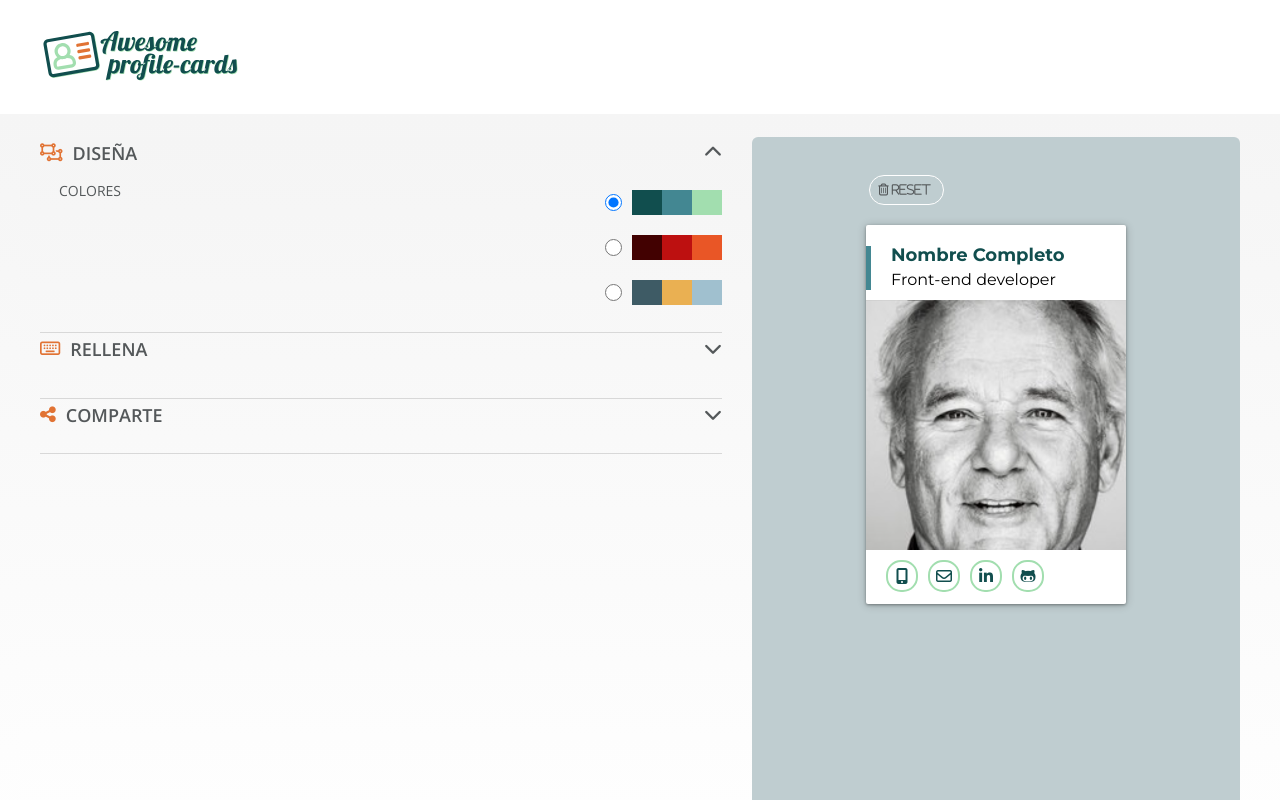
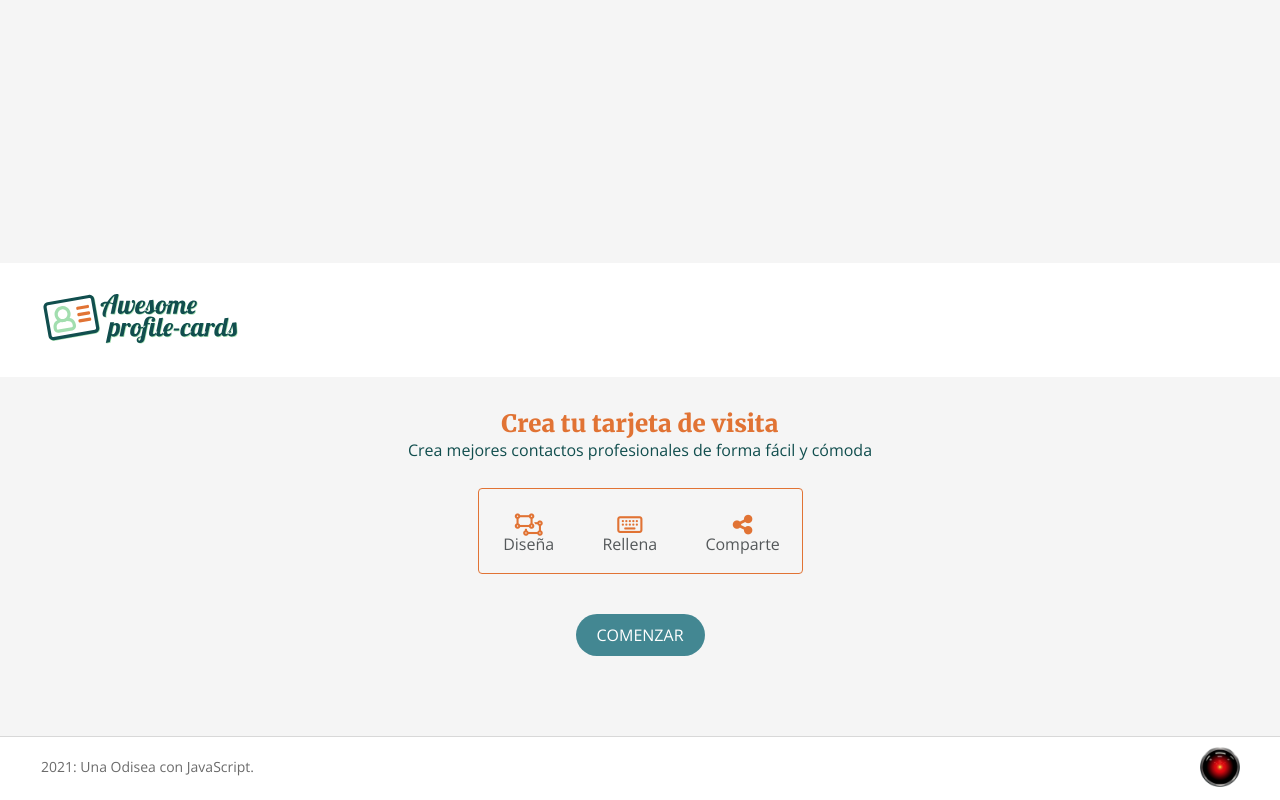
Before and after one commit to Adalab/project-promo-o-module-3-team-1, a React (Create React App) app: page / in a window 1280 px wide. Shown: the top 800 px of the page. Built offline with nearby package versions, Linux system fonts and the light colour scheme.

Commit message:
add landing and main component

```diff
--- a/package.json
+++ b/package.json
@@ -1,16 +1,17 @@
 {
   "name": "react-starter-kit",
-  "homepage" : "./",
+  "homepage": "./",
   "version": "0.1.0",
   "private": true,
   "dependencies": {
-    "prop-types": "^15.7.2",
     "@testing-library/jest-dom": "^5.16.1",
     "@testing-library/react": "^12.1.2",
     "@testing-library/user-event": "^13.5.0",
     "node-sass": "^7.0.1",
+    "prop-types": "^15.7.2",
     "react": "^17.0.2",
     "react-dom": "^17.0.2",
+    "react-router-dom": "^5.3.0",
     "react-scripts": "5.0.0",
     "web-vitals": "^2.1.3"
   },
--- a/src/components/App.js
+++ b/src/components/App.js
@@ -1,23 +1,25 @@
-import "../styles/App.scss";
-import { useEffect, useState } from "react";
-import localStorage from "../services/localstorage";
-import Header from "./Header";
-import Footer from "./Footer";
-import Preview from "./preview/Preview";
-import Form from "./form/Form";
-import callToApi from "../services/api";
+import '../styles/App.scss';
+import { useEffect, useState } from 'react';
+import localStorage from '../services/localstorage';
+import Header from './Header';
+import Footer from './Footer';
+import Preview from './preview/Preview';
+import Form from './form/Form';
+import callToApi from '../services/api';
+import { Route, Switch } from 'react-router-dom';
+import Landing from './Landing';
 
 function App() {
   const [data, setData] = useState(
-    localStorage.get("data", {
-      palette: "1",
-      name: "",
-      job: "",
-      photo: "",
-      email: "",
-      phone: "",
-      linkedin: "",
-      github: "",
+    localStorage.get('data', {
+      palette: '1',
+      name: '',
+      job: '',
+      photo: '',
+      email: '',
+      phone: '',
+      linkedin: '',
+      github: '',
     })
   );
   const [designOpen, setDesignOpen] = useState(true);
@@ -46,19 +48,19 @@ function App() {
   };
 
   useEffect(() => {
-    localStorage.set("data", data);
+    localStorage.set('data', data);
   }, [data]);
 
   const handleClickReset = () => {
     setData({
-      palette: "1",
-      name: "",
-      job: "",
-      photo: "",
-      email: "",
-      phone: "",
-      linkedin: "",
-      github: "",
+      palette: '1',
+      name: '',
+      job: '',
+      photo: '',
+      email: '',
+      phone: '',
+      linkedin: '',
+      github: '',
     });
   };
 
@@ -79,15 +81,15 @@ function App() {
   };
 
   const handleClickCollap = (labelName) => {
-    if (labelName === "Diseña") {
+    if (labelName === 'Diseña') {
       setDesignOpen(!designOpen);
       setFillOpen(false);
       setShareOpen(false);
-    } else if (labelName === "Rellena") {
+    } else if (labelName === 'Rellena') {
       setDesignOpen(false);
       setFillOpen(!fillOpen);
       setShareOpen(false);
-    } else if (labelName === "Comparte") {
+    } else if (labelName === 'Comparte') {
       setDesignOpen(false);
       setFillOpen(false);
       setShareOpen(!shareOpen);
@@ -96,6 +98,7 @@ function App() {
 
   return (
     <div>
+      <Landing />
       <Header />
       <main className="create_card_main">
         <Preview data={data} handleClickReset={handleClickReset} />
--- /dev/null
+++ b/src/components/Landing.js
@@ -0,0 +1,17 @@
+import Header from './Header';
+import Footer from './Footer';
+import Main from './Main';
+
+const Landing = () => {
+  return (
+    <>
+      <body class="body-landing">
+        <Header />
+        <Main />
+        <Footer />
+      </body>
+    </>
+  );
+};
+
+export default Landing;
--- /dev/null
+++ b/src/components/Main.js
@@ -0,0 +1,36 @@
+const Main = () => {
+  return (
+    <section class="hero">
+      <h1 class="hero__section--title">Crea tu tarjeta de visita</h1>
+      <p class="hero__section--text">
+        Crea mejores contactos profesionales de forma fácil y cómoda
+      </p>
+
+      <nav class="nav-container">
+        <ul class="nav-container__list">
+          <li class="list-desing">
+            <i class="list-desing__icon far fa-object-ungroup"></i>Diseña
+          </li>
+          <li class="list-desing">
+            <i class="list-desing__icon far fa-keyboard"></i>Rellena
+          </li>
+          <li class="list-desing">
+            <i class="list-desing__icon fas fa-share-alt"></i>Comparte
+          </li>
+        </ul>
+      </nav>
+
+      <div class="button_container">
+        <a
+          class="button_start"
+          href="./create_card.html"
+          title="Go to create card"
+          alt="Go to create card"
+        >
+          Comenzar
+        </a>
+      </div>
+    </section>
+  );
+};
+export default Main;
```
